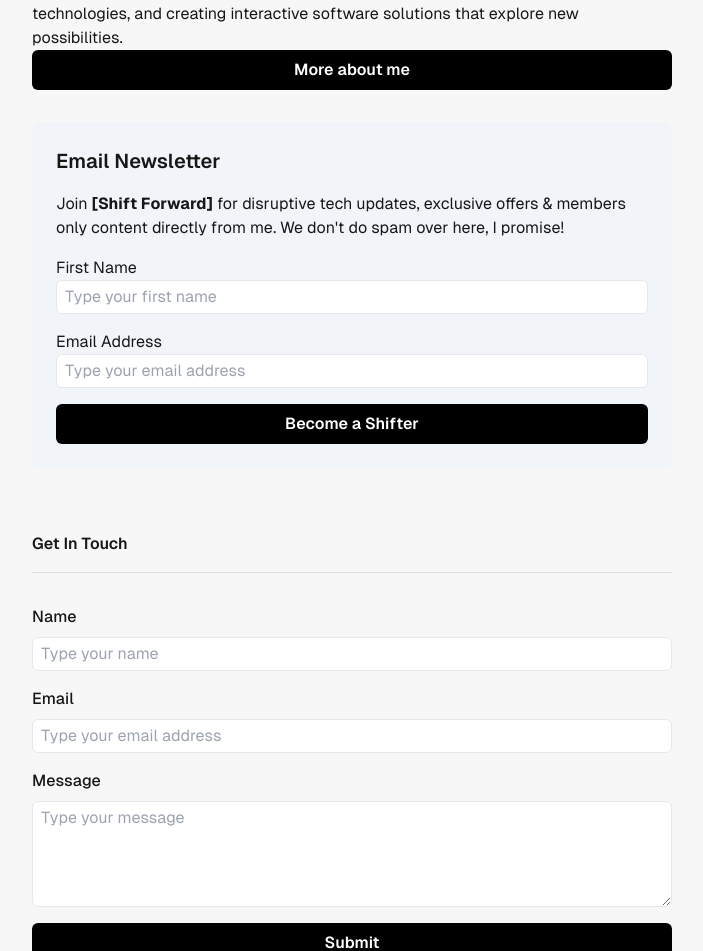
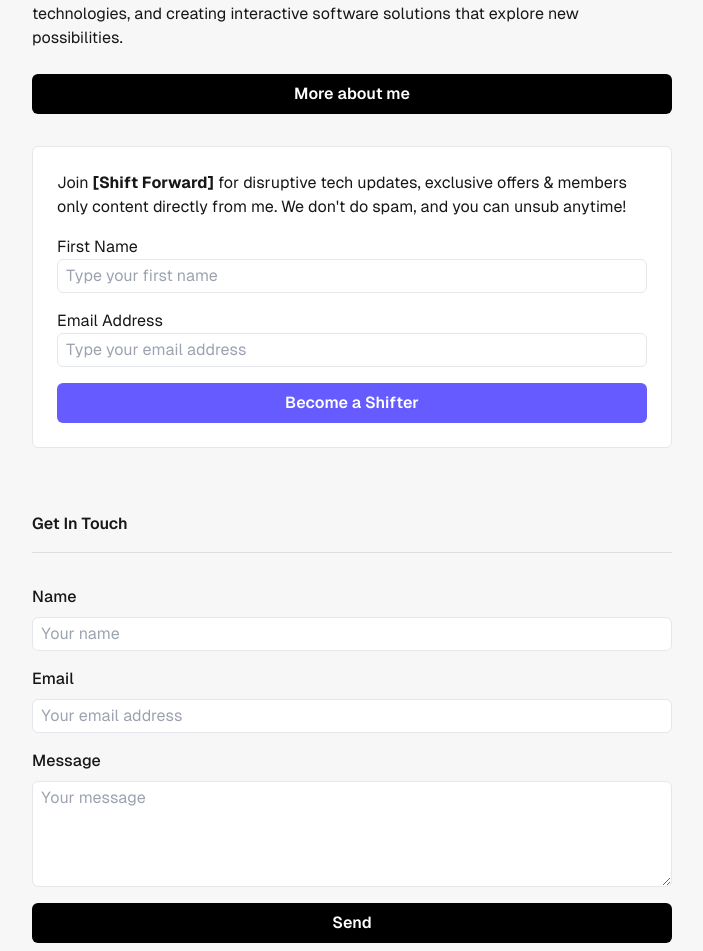
Before and after one commit to ricomeetsworld/portfolio2025, a Next.js app: page / in a window 1280 px wide. Shown: the part 1244-2195 px from the top of the page, without its empty margins (288-991 px from the left). Built offline with nearby package versions, Linux system fonts and the light colour scheme.

Commit message:
update: mapped over social soup

```diff
--- a/app/page.tsx
+++ b/app/page.tsx
@@ -7,6 +7,7 @@ interface ISocialSoup {
   username: string
   href: string
   platform: string
+  invert?: boolean
 }
 
 export default function Home() {
@@ -15,7 +16,8 @@ export default function Home() {
       imagePath: '/x.svg',
       platform: 'X',
       username: '@ricomeetsworld',
-      href: 'https://x.com/ricomeetsworld'
+      href: 'https://x.com/ricomeetsworld',
+      invert: true
     },
     {
       imagePath: '/linkedin.svg',
@@ -33,7 +35,8 @@ export default function Home() {
       imagePath: '/github.svg',
       platform: 'GitHub',
       username: '@ricomeetsworld',
-      href: 'https://github.com/ricomeetsworld'
+      href: 'https://github.com/ricomeetsworld',
+      invert: true
     },
     {
       imagePath: '/bsky.svg',
@@ -59,7 +62,7 @@ export default function Home() {
                 alt=""
                 width={20}
                 height={20}
-                className="w-5 h-5"
+                className="w-5 h-5 select-none"
               />
             </div>
             <p className="font-semibold text-muted-foreground">Building with disruptive tech</p>
@@ -77,7 +80,7 @@ export default function Home() {
                       alt={`${s.platform} Profile`}
                       width={20}
                       height={20}
-                      className="w-5 h-5 dark:invert"
+                      className={`w-5 h-5 ${s.invert && 'dark:invert'}`}
                     />
                   </div>
                   {s.username}
@@ -113,12 +116,11 @@ export default function Home() {
           <p className="mb-5">My journey began with Python in February 2016 at St Francis Xavier. Progressing into a bachelor's degree at University of Northampton (2017-2020) helped me explore my passion for systems design and problem solving, contributing towards my foundation that led to me landing a £5,500/month tech contract role at 23, and building a tiny ChatGPT chrome extension with +1,100 users at its peak.</p>
           <p>Now, I'm focused on evolving as a fullstack developer, building with disruptive technologies, and creating interactive software solutions that explore new possibilities.</p>
           <button
-            className="w-full py-2 font-semibold text-white transition-colors duration-300 bg-black rounded-md dark:bg-amethyst-500 hover:bg-opacity-80 dark:text-black"
+            className="w-full py-2 mt-6 font-semibold text-white transition-colors duration-300 bg-black rounded-md dark:bg-amethyst-500 hover:bg-opacity-80 dark:text-black"
           >More about me</button>
         </div>
-        <div id="newsletter" className="p-6 space-y-4 rounded-md bg-slate-100">
-          <h2 className="text-xl font-semibold">Email Newsletter</h2>
-          <p>Join <strong>[Shift Forward]</strong> for disruptive tech updates, exclusive offers & members only content directly from me. We don't do spam over here, I promise!</p>
+        <div id="newsletter" className="p-6 space-y-4 bg-white border rounded-md">
+          <p>Join <strong>[Shift Forward]</strong> for disruptive tech updates, exclusive offers & members only content directly from me. We don't do spam, and you can unsub anytime!</p>
           <form className="flex flex-col gap-4">
             <div className="">
               <label htmlFor="name">First Name</label>
@@ -139,7 +141,7 @@ export default function Home() {
               />
             </div>
             <button
-              className="w-full py-2 font-semibold text-white transition-colors duration-300 bg-black rounded-md hover:bg-opacity-80"
+              className="w-full py-2 font-semibold text-white transition-colors duration-300 rounded-md bg-amethyst-500 hover:bg-opacity-80"
             >Become a Shifter</button>
           </form>
         </div>
@@ -156,7 +158,8 @@ export default function Home() {
               <input
                 id="name"
                 type="text"
-                placeholder="Type your name"
+                required
+                placeholder="Your name"
                 className="block w-full px-2 py-1 border rounded-md"
               />
             </div>
@@ -170,7 +173,8 @@ export default function Home() {
               <input
                 id="email"
                 type="email"
-                placeholder="Type your email address"
+                required
+                placeholder="Your email address"
                 className="block w-full px-2 py-1 border rounded-md"
               />
             </div>
@@ -185,13 +189,13 @@ export default function Home() {
                 id="message"
                 required
                 rows={4}
-                placeholder="Type your message"
+                placeholder="Your message"
                 className="flex w-full px-2 py-1 border rounded-md min-h-[80px]"
               />
             </div>
             <button
               className="w-full py-2 font-semibold text-white transition-colors duration-300 bg-black rounded-md hover:bg-opacity-80"
-            >Submit</button>
+            >Send</button>
           </form>
         </div>
         <footer className="flex-row items-center pt-8 mt-16 border-t border-white/15 sm:flex sm:justify-between">
```
